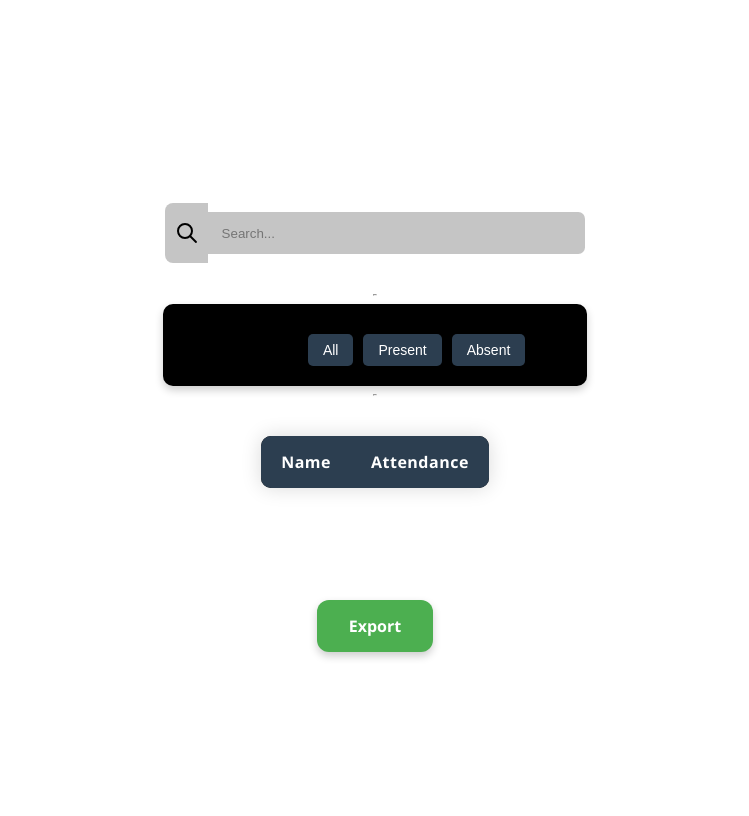
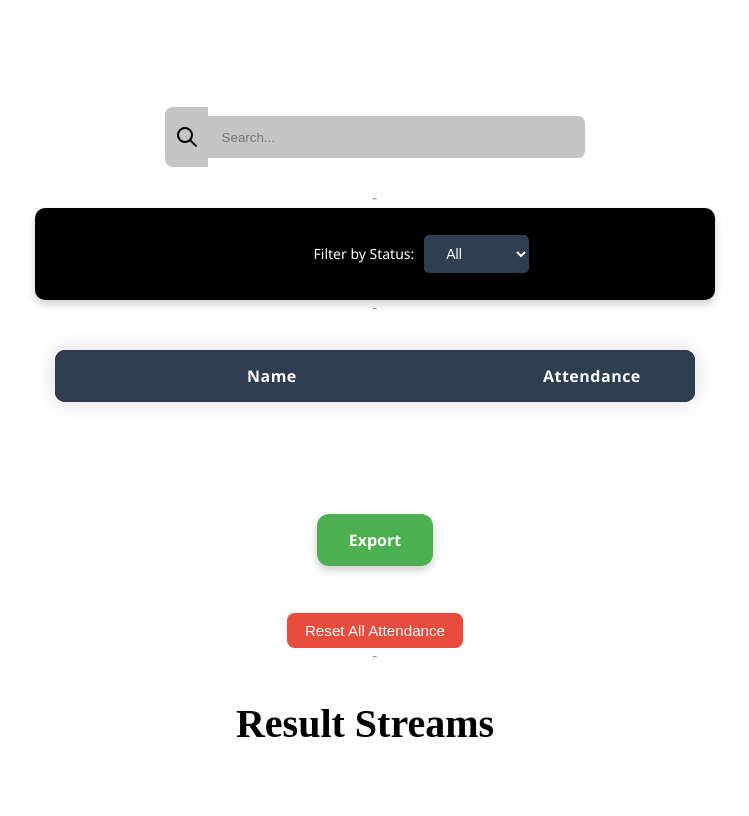
Before and after one commit to calebc006/Fusion-FRS-3.0, a Flask app: template gotendance/templates/records.html in a window 1280 px wide. Shown: the whole page, without its empty margins (273-1022 px from the left). Run offline with Flask 3, Linux system fonts and the light colour scheme; the template is opened without the code that fills it, so the values that code supplies are empty.

Commit message:
added filter tags, reset button, updated readmes

```diff
--- a/gotendance/static/css/pages/records.css
+++ b/gotendance/static/css/pages/records.css
@@ -146,6 +146,7 @@ button{
     border-radius: 10px;
     overflow: hidden;
     color: white;
+    table-layout: fixed;
 }
 
 .recordsTable thead tr {
@@ -160,6 +161,16 @@ button{
 .recordsTable td {
     padding: 15px 20px;
     text-align: center;
+}
+
+.recordsTable th:first-child,
+.recordsTable td:first-child {
+    width: 70%;
+}
+
+.recordsTable th:last-child,
+.recordsTable td:last-child {
+    width: 30%;
 }
 
 .recordsTable tbody tr {
@@ -206,19 +217,20 @@ button{
     border-radius: 10px;
     box-shadow: 0 4px 8px rgba(0, 0, 0, 0.2);
     text-align: center;
-    width: 30%;
+    width: 50%;
     margin-left: auto;
     margin-right: auto;
     display: flex;
     flex-direction: row;
     justify-content: space-evenly;
+    gap: 20px;
+    align-items: center;
     color:white;
 }
 .attendance {
     font-size: 24px;
     font-weight: bold;
-    margin-bottom: 10px;
-
+    text-align: center;
 
 }
 .percentage {
@@ -227,24 +239,139 @@ button{
     transition: color 0.5s ease;
 }
 
+.filter-container {
+    display: flex;
+    gap: 10px;
+    justify-content: center;
+    align-items: center;
+}
+
+.filter-container label {
+    color: white;
+    font-size: 14px;
+    font-weight: 500;
+}
+
+.filter-container select {
+    background-color: #2c3e50;
+    color: white;
+    border: none;
+    padding: 10px 18px;
+    border-radius: 5px;
+    cursor: pointer;
+    font-size: 14px;
+    font-weight: 500;
+    transition: all 0.2s ease;
+}
+
+.filter-container select:hover {
+    background-color: #34495e;
+    box-shadow: 0 2px 6px rgba(0, 0, 0, 0.3);
+}
+
+.filter-container select:focus {
+    outline: none;
+    background-color: #34495e;
+    box-shadow: 0 0 0 3px rgba(231, 76, 60, 0.2);
+}
+
 .filter-buttons {
     display: flex;
-    gap: 10px;
+    gap: 12px;
     margin-top: 10px;
+    margin-bottom: 20px;
     justify-content: center;
     align-items: center;
+    flex-wrap: wrap;
 }
 
 .filter-buttons button {
     background-color: #2c3e50;
     color: white;
     border: none;
-    padding: 8px 15px;
+    padding: 10px 18px;
     border-radius: 5px;
     cursor: pointer;
     font-size: 14px;
+    font-weight: 500;
+    transition: all 0.2s ease;
 }
 
 .filter-buttons button:hover {
     background-color: #34495e;
+    transform: translateY(-2px);
+    box-shadow: 0 2px 6px rgba(0, 0, 0, 0.3);
 }
+
+.filter-buttons button.active {
+    background-color: hsl(155, 100%, 50%);
+    box-shadow: 0 2px 8px rgba(231, 76, 60, 0.4);
+}
+
+.tag-filter-buttons {
+    display: flex;
+    gap: 10px;
+    margin-top: 15px;
+    margin-bottom: 15px;
+    justify-content: center;
+    align-items: center;
+    flex-wrap: wrap;
+    padding: 10px 0;
+    border-top: 1px solid #444;
+    border-bottom: 1px solid #444;
+}
+
+.tag-filter-buttons button {
+    background-color: #2c3e50;
+    color: white;
+    border: none;
+    padding: 10px 18px;
+    border-radius: 5px;
+    cursor: pointer;
+    font-size: 13px;
+    font-weight: 500;
+    transition: all 0.2s ease;
+}
+
+.tag-filter-buttons button:hover {
+    background-color: #34495e;
+    transform: translateY(-2px);
+    box-shadow: 0 2px 6px rgba(0, 0, 0, 0.3);
+}
+
+.tag-filter-buttons button.active {
+    background-color: hsl(158, 43%, 29%);
+    box-shadow: 0 2px 8px rgba(231, 76, 60, 0.4);
+}
+
+.tag-filter-buttons button.select-all-btn {
+    background-color: #34495eaf;
+    margin-right: 10px;
+}
+
+.tag-filter-buttons button.select-all-btn:hover {
+    background-color: #229954;
+}
+
+.tag-filter-buttons button.select-all-btn.active {
+    background-color: #27ae60;
+    box-shadow: 0 2px 8px rgba(39, 174, 96, 0.4);
+}
+
+.reset-button {
+    display: block;
+    margin: 1em auto 0;
+    padding: 0.6em 1.2em;
+    border-radius: 0.5em;
+    background-color: #e74c3c;
+    color: white;
+    font-size: 0.95em;
+    font-weight: 500;
+    border: none;
+    cursor: pointer;
+    transition: background-color 0.2s ease;
+}
+
+.reset-button:hover {
+    background-color: #c0392b;
+}
--- a/gotendance/static/js/records.js
+++ b/gotendance/static/js/records.js
@@ -5,7 +5,10 @@ class Records {
     constructor() {
         this.parentEl = document.getElementById("records-list-data");
         this.presentVal = 0
-        this.data = {}; //"Name": {attendance: True, buttonEl: <button></button>, rowEl: <tr>}
+        this.data = {}; //"Name": {attendance: True, tags: [], buttonEl: <button></button>, rowEl: <tr>}
+        this.allTags = new Set();
+        this.selectedTags = new Set();
+        this.currentFilterStatus = 'all';
     }
 
     createRecordsEl() {
@@ -13,8 +16,9 @@ class Records {
             const recordsEntryEl = document.createElement('tr')
 
             const nameStr = `'${name}'`
+            const displayName = details.name || name  // Use the name field from JSON, fallback to map key
             const recordsEntryChildren = `
-                <td>${name}</td>
+                <td>${displayName}</td>
                 <td>
                     <button type="button" class="toggle-attendance" onclick="handleMark(${nameStr})">
                          ${details.attendance ? present : absent}
@@ -29,13 +33,63 @@ class Records {
             this.data[name].buttonEl = recordsEntryEl.children[1]
             this.data[name].rowEl = recordsEntryEl; // Store the row element
         })
+        this.generateTagButtons();
+    }
+
+    generateTagButtons() {
+        const tagButtonsContainer = document.getElementById('tag-filter-buttons');
+        if (!tagButtonsContainer) return;
+
+        tagButtonsContainer.innerHTML = ''; // Clear existing buttons
+
+        // Add "Select All" button
+        const selectAllBtn = document.createElement('button');
+        selectAllBtn.textContent = 'Select All';
+        selectAllBtn.onclick = () => this.selectAllTags();
+        selectAllBtn.className = 'tag-filter-btn select-all-btn';
+        if (this.selectedTags.size === this.allTags.size && this.allTags.size > 0) {
+            selectAllBtn.classList.add('active');
+        }
+        tagButtonsContainer.appendChild(selectAllBtn);
+
+        // Add buttons for each unique tag
+        Array.from(this.allTags).sort().forEach(tag => {
+            const btn = document.createElement('button');
+            btn.textContent = tag;
+            btn.onclick = () => this.filterByTag(tag);
+            btn.className = 'tag-filter-btn';
+            if (this.selectedTags.has(tag)) {
+                btn.classList.add('active');
+            }
+            tagButtonsContainer.appendChild(btn);
+        });
+    }
+
+    selectAllTags() {
+        if (this.selectedTags.size === this.allTags.size) {
+            // If all are selected, deselect all
+            this.selectedTags.clear();
+        } else {
+            // Select all tags
+            this.selectedTags = new Set(this.allTags);
+        }
+        this.generateTagButtons();
+        this.applyAllFilters();
     }
 
     loadData(data) {
         console.log("Initiating records...")
+        console.log("Raw data received:", data)
         Object.entries(data).map(([name, details]) => {
-            this.data[name] = {attendance: details.attendance}
+            this.data[name] = {attendance: details.attendance, tags: details.tags || []}
+            // Collect all unique tags
+            if (details.tags) {
+                details.tags.forEach(tag => {
+                    this.allTags.add(tag);
+                });
+            }
         })
+        console.log("All tags found:", Array.from(this.allTags))
         console.log(this.data)
         this.createRecordsEl()
         this.presentVal = this.updateNumbers(this.data)
@@ -60,7 +114,6 @@ class Records {
                          ${details.attendance ? present : absent}
                     </button>
             `
-            // details.attendance ? present : absent
         })
     }
 
@@ -90,23 +143,48 @@ class Records {
     searchFilter(query) {
         for (const entryEl of this.parentEl.children) {
             const name = entryEl.children[0].textContent.toLowerCase()
-            entryEl.style.display = name.includes(query) ? "" : "none" // Changed 'show' to '' for correct display
+            entryEl.style.display = name.includes(query) ? "" : "none"
         }
     }
 
     filterRecords(status) {
+        this.currentFilterStatus = status;
+        this.applyAllFilters();
+    }
+
+    filterByTag(tag) {
+        if (this.selectedTags.has(tag)) {
+            this.selectedTags.delete(tag);
+        } else {
+            this.selectedTags.add(tag);
+        }
+        this.applyAllFilters();
+        this.generateTagButtons();
+    }
+
+    applyAllFilters() {
         Object.entries(this.data).map(([name, details]) => {
-            const entryEl = this.data[name].rowEl; // Use the stored row element
+            const entryEl = this.data[name].rowEl;
             if (entryEl) {
-                if (status === 'all') {
-                    entryEl.style.display = ''; // Show all
-                } else if (status === 'present' && details.attendance) {
-                    entryEl.style.display = ''; // Show if present
-                } else if (status === 'absent' && !details.attendance) {
-                    entryEl.style.display = ''; // Show if absent
-                } else {
-                    entryEl.style.display = 'none'; // Hide otherwise
+                let showByStatus = false;
+
+                // Apply attendance status filter
+                if (this.currentFilterStatus === 'all') {
+                    showByStatus = true;
+                } else if (this.currentFilterStatus === 'present' && details.attendance) {
+                    showByStatus = true;
+                } else if (this.currentFilterStatus === 'absent' && !details.attendance) {
+                    showByStatus = true;
                 }
+
+                // Apply tag filter
+                let showByTag = true;
+                if (this.selectedTags.size > 0) {
+                    showByTag = details.tags && details.tags.some(tag => this.selectedTags.has(tag));
+                }
+
+                // Show only if both filters pass
+                entryEl.style.display = (showByStatus && showByTag) ? '' : 'none';
             }
         });
     }
@@ -134,9 +212,6 @@ const handleMark = (name) => {
         return response.json()
     }).then(_data => {
         console.log("Marked:", name)
-        // No need to call updateRecords here, as setInterval already handles it
-        // If you want immediate visual update without waiting for setInterval,
-        // you might need to adjust the logic.
     }).catch(error => {
         console.log("Patch operation failed", error)
         alert(`Error marking attendance of ${name}`)
@@ -161,7 +236,6 @@ const search = () => {
             console.log(entryEl.style.display)
         }
     }
-
 }
 
 searchBarEl.addEventListener("input", search)
@@ -176,6 +250,7 @@ searchBarEl.addEventListener('focus', () => {
 searchBarEl.addEventListener('blur', () => {
     searchContainer.classList.remove('focused')
 })
+
 // Attendance script for total amount of people
 function updateAttendance(attended, total) {
     let percentage = (attended / total) * 100;
@@ -186,3 +261,80 @@ function updateAttendance(attended, total) {
     let green = Math.round(percentage * 2.55);
     document.getElementById("percentage").style.color = `rgb(${red}, ${green}, 0)`;
 }
+
+// Reset attendance button
+const resetAttendanceBtn = document.getElementById('reset-attendance-btn')
+if (resetAttendanceBtn) {
+    resetAttendanceBtn.addEventListener('click', () => {
+        if (confirm('Are you sure you want to reset all attendance?')) {
+            fetch('/resetAttendance', {
+                method: 'POST'
+            }).then(response => {
+                if (!response.ok) throw new Error('Failed to reset')
+                return response.json()
+            }).then(_data => {
+                alert('All attendance has been reset')
+            }).catch(error => {
+                console.log("Reset operation failed", error)
+                alert('Error resetting attendance')
+            })
+        }
+    })
+}
+
+// Load and display streams list
+function loadStreamsList() {
+    fetch('/getStreamsList')
+        .then(response => {
+            if (!response.ok) throw new Error('Failed to fetch streams')
+            return response.json()
+        })
+        .then(streams => {
+            const streamsListEl = document.getElementById('streams-list')
+            if (!streamsListEl) return
+
+            streamsListEl.innerHTML = '' // Clear existing
+
+            if (!streams || streams.length === 0) {
+                streamsListEl.innerHTML = '<p style="color: #888;">No active streams</p>'
+                return
+            }
+
+            streams.forEach(stream => {
+                const streamEntryEl = document.createElement('div')
+                streamEntryEl.className = 'stream-entry entry'
+                streamEntryEl.innerHTML = `
+                    <p class="stream-url entry-text">${stream.url}</p>
+                    <button type="button" class="remove-button" onclick="handleRemove('${stream.url}')">
+                        <svg xmlns="http://www.w3.org/2000/svg" width="24" height="24" viewBox="0 0 24 24" fill="none" stroke="currentColor" stroke-width="2" stroke-linecap="round" stroke-linejoin="round" class="icon icon-tabler icons-tabler-outline icon-tabler-trash"><path stroke="none" d="M0 0h24v24H0z" fill="none"/><path d="M4 7l16 0" /><path d="M10 11l0 6" /><path d="M14 11l0 6" /><path d="M5 7l1 12a2 2 0 0 0 2 2h8a2 2 0 0 0 2 -2l1 -12" /><path d="M9 7v-3a1 1 0 0 1 1 -1h4a1 1 0 0 1 1 1v3" /></svg>
+                    </button>
+                `
+                streamsListEl.appendChild(streamEntryEl)
+            })
+        })
+        .catch(error => {
+            console.log("Error loading streams list", error)
+        })
+}
+
+function handleRemove(frUrl) {
+    const params = new URLSearchParams({
+        frUrl: frUrl
+    })
+
+    fetch(`/stopCollate?${params}`, {
+        method: "DELETE"
+    }).then(response => {
+        if (!response.ok) throw new Error('Bad response')
+        return response.json()
+    }).then(_data => {
+        loadStreamsList() // Refresh the list
+    }).catch(error => {
+        console.log("Delete operation failed", error)
+        alert(`Error removing results stream, ${frUrl}`)
+    })
+}
+
+// Load streams list on page load and refresh every 2 seconds
+loadStreamsList()
+setInterval(loadStreamsList, 2000)
--- a/gotendance/templates/home.html
+++ b/gotendance/templates/home.html
@@ -23,6 +23,9 @@
             <svg  xmlns="http://www.w3.org/2000/svg"  width="24"  height="24"  viewBox="0 0 24 24"  fill="none"  stroke="currentColor"  stroke-width="2"  stroke-linecap="round"  stroke-linejoin="round"  class="icon icon-tabler icons-tabler-outline icon-tabler-upload"><path stroke="none" d="M0 0h24v24H0z" fill="none"/><path d="M4 17v2a2 2 0 0 0 2 2h12a2 2 0 0 0 2 -2v-2" /><path d="M7 9l5 -5l5 5" /><path d="M12 4l0 12" /></svg>
         </button>
     </form>
+    <div id="upload-status" class="upload-status" style="display: none;">
+        <span id="upload-status-text"></span>
+    </div>
     <br />
     <hr class="section-break"/>
 
--- a/gotendance/templates/records.html
+++ b/gotendance/templates/records.html
@@ -27,10 +27,17 @@
       <div class="attendance" id="attendance"></div>
       <div class="percentage" id="percentage"></div>
 
-      <div class="filter-buttons">
-        <button onclick="records.filterRecords('all')">All</button>
-        <button onclick="records.filterRecords('present')">Present</button>
-        <button onclick="records.filterRecords('absent')">Absent</button>
+      <div class="filter-container">
+        <label for="status-filter">Filter by Status:</label>
+        <select id="status-filter" onchange="records.filterRecords(this.value)">
+          <option value="all">All</option>
+          <option value="present">Present</option>
+          <option value="absent">Absent</option>
+        </select>
+      </div>
+
+      <div class="tag-filter-buttons" id="tag-filter-buttons">
+        <!-- Tag filter buttons will be dynamically added here -->
       </div>
 
   </div>
@@ -49,9 +56,20 @@
     </table>
     </div>
 
+    <div class="button-container">
+        <a type="button" class="export-button" download="attendance" href="./fetchAttendance">Export</a>
+    </div>
+    <button type="button" id="reset-attendance-btn" class="reset-button">Reset All Attendance</button>
+
+    <hr class="section-break" />
+    <div id="streams">
+        <h2 class="title">Result Streams</h2>
+        <div id="streams-list" class="entry-list">
+            <!-- Streams will be loaded here -->
+        </div>
+    </div>
 
     <script src='/static/js/records.js'></script>
-    <div class="button-container"><a type="button" class="export-button" download="attendance" href="./fetchAttendance">Export</a></div>
     <!-- <div class="button-container">
       <script>
         var HrefData = {url: href="http://localhost:1500/fetchAttendance"}
```
Also changed, not shown: gotendance/Developer Guide.md (+199 -60 lines), gotendance/static/css/pages/home.css (+34 -3 lines), gotendance/static/js/home.js (+43 -1 lines), gotendance/ReadME.md, 3 other files.
